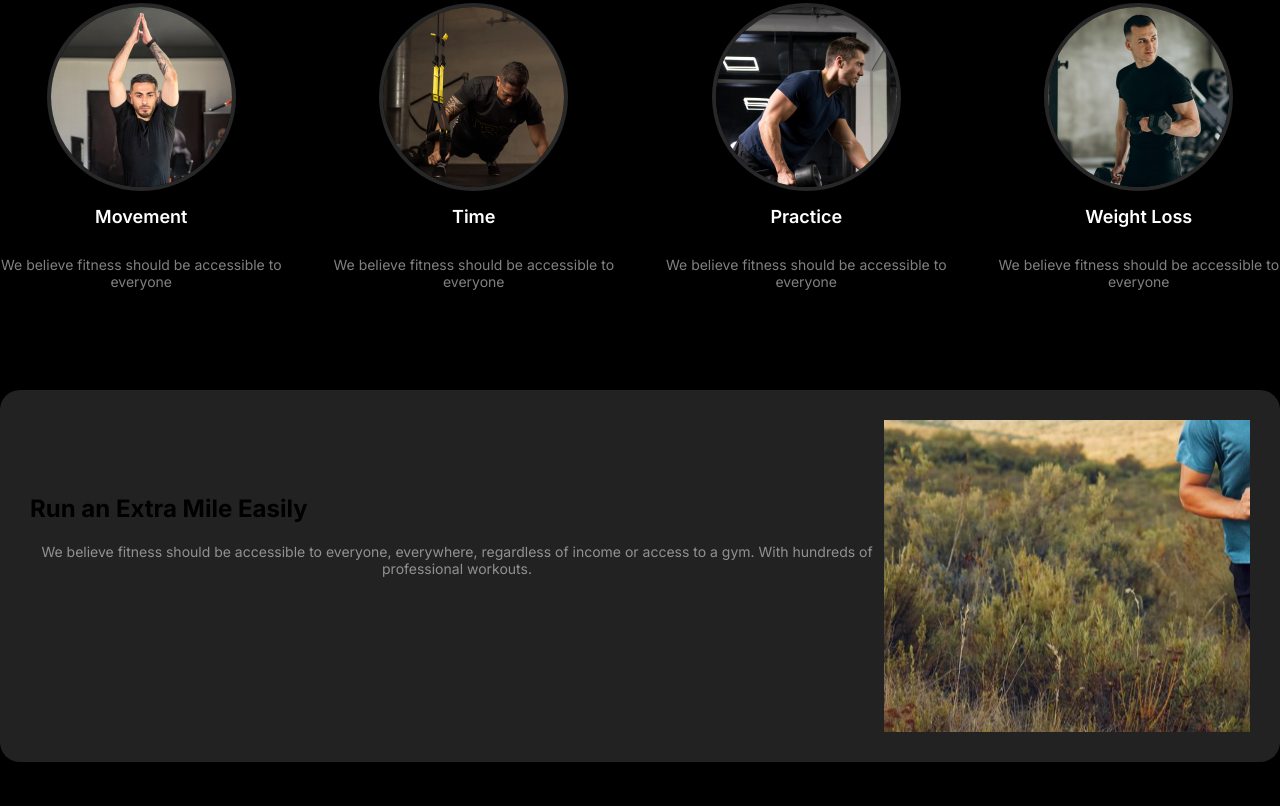
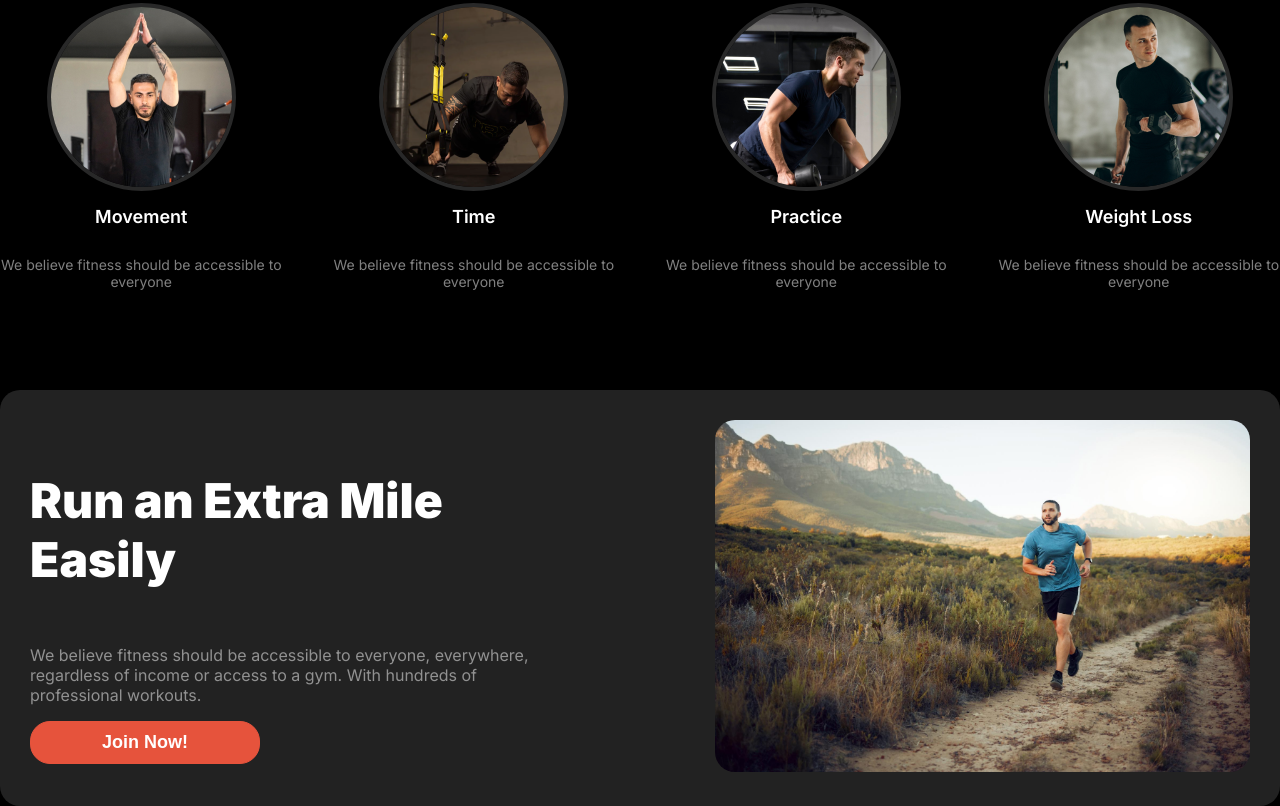
Before and after one commit to ASSabbir/A2-B10, a plain HTML site: page index.html in a window 1280 px wide. Shown: the part 1213-2019 px from the top of the page. Before the commit the page ends 1975 px from the top, so only its background shows below. Drawn offline with Linux system fonts and the light colour scheme; a web font is replaced by a local one.

Commit message:
added section of run

```diff
--- a/index.html
+++ b/index.html
@@ -62,7 +62,7 @@
         </div>
     </section>
     <section class="section">
-        <h1 class="section-title">Change Your Habits</h1>
+        <h1 class="section-title" style="text-align: center;">Change Your Habits</h1>
         <p class="section-description">We believe fitness should be accessible to everyone, everywhere, regardless of
             income or access to a gym.</p>
         <div class="image-container">
@@ -94,12 +94,13 @@
     </section>
     <section class="section">
         <div class="two-container">
-            <div style="flex: 1;">
-                <h1>Run an Extra Mile Easily</h1>
-                <p class="section-description">We believe fitness should be accessible to everyone, everywhere, regardless of income or access to a gym. With hundreds of professional workouts.</p>
+            <div class="run-text-container">
+                <h1 class="section-title2" >Run an Extra  Mile Easily</h1>
+                <p class="" style="text-align: start;color: rgba(255, 255, 255, 0.50);">We believe fitness should be accessible to everyone, everywhere, regardless of income or access to a gym. With hundreds of professional workouts.</p>
+                <button class="main-Button" style="max-width: 230px;">Join Now!</button>
             </div>
             <div class="runimg-container">
-
+                <img src="./images/run.jpg" alt="">
             </div>
         </div>
     </section>
--- a/style.css
+++ b/style.css
@@ -110,13 +110,17 @@ nav{
     left: 0px;
 }
 .section{
-
     max-width: 1440px;
     margin: auto;
 }
+.section-title2{
+    font-size: 48px;
+    color: #ffffff;
+    font-weight: 900;
+
+}
 .section-title{
     margin-top: 200px;
-    text-align: center;
     font-size: 48px;
     color: #ffffff;
     font-weight: 900;
@@ -126,6 +130,7 @@ nav{
     text-align: center;
     font-size: 14px;
     margin-bottom: 100px;
+
 }
 .image-container{
     display: grid;
@@ -142,18 +147,32 @@ nav{
 .two-container{
 
     display: flex;
-    justify-content: center;
+    gap: 150px;
+    justify-content: space-between;
     align-items: center;
     max-width: 1440px;
     background-color: #222;
     border-radius: 20px;
     padding: 30px;
 }
+.runimg-container img{
+
+    width: 100%;
+    border-radius: 20px;
+
+
+}
 .runimg-container{
-    background: url(./images/run.jpg);
-    width: 366px;
-    height: 312px;
-    background-position: center;
+    width: 50%;
+
+}
+.run-text-container{
+    display: flex;
+    flex-direction: column;
+    justify-content: center;
+    /* align-items: center; */
+    width: 50%;
+
 }
 
 
@@ -187,6 +206,18 @@ nav{
     section{
         padding: 0px 20px;
     }
+    .two-container{
+        flex-direction: column;
+    }
+    .runimg-container{
+        width: 100%;
+
+    }
+    .run-text-container{
+
+        width: 100%;
+
+    }
 
 }
 @media screen and (min-width : 570px) and (max-width : 990px) {
```
